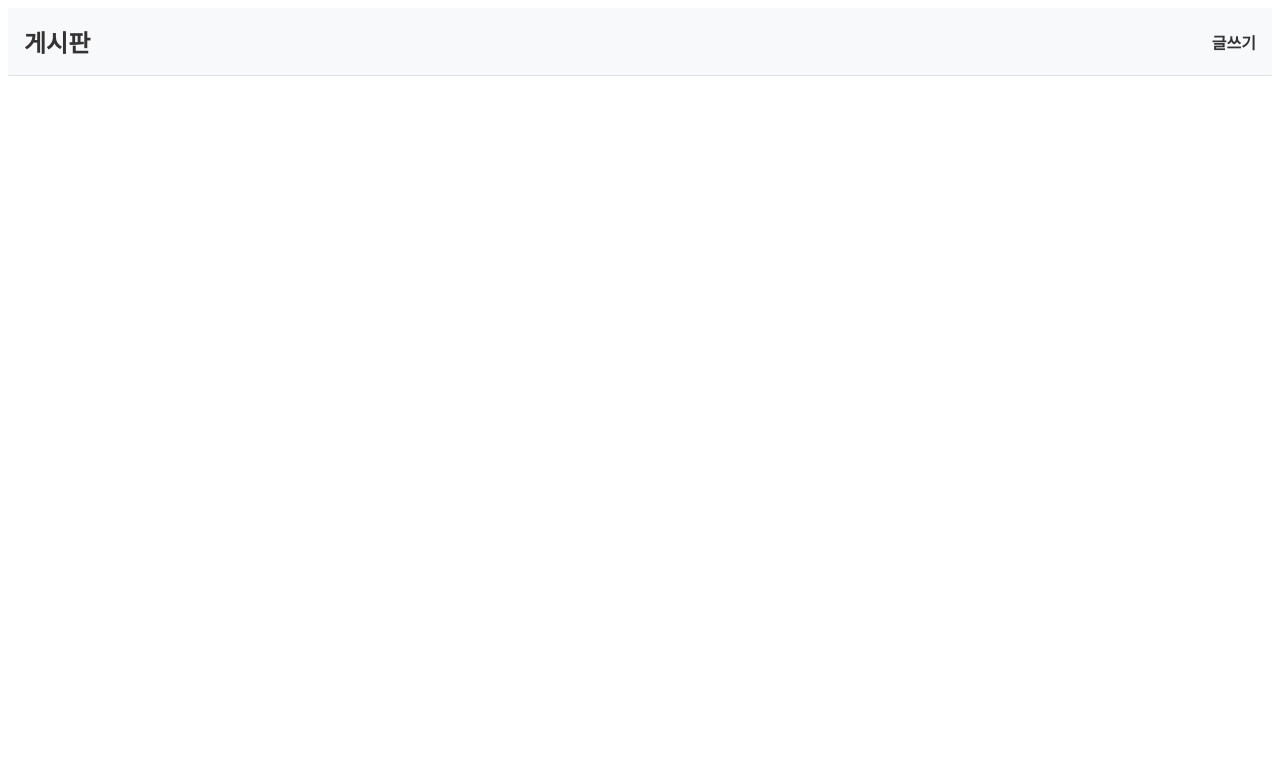
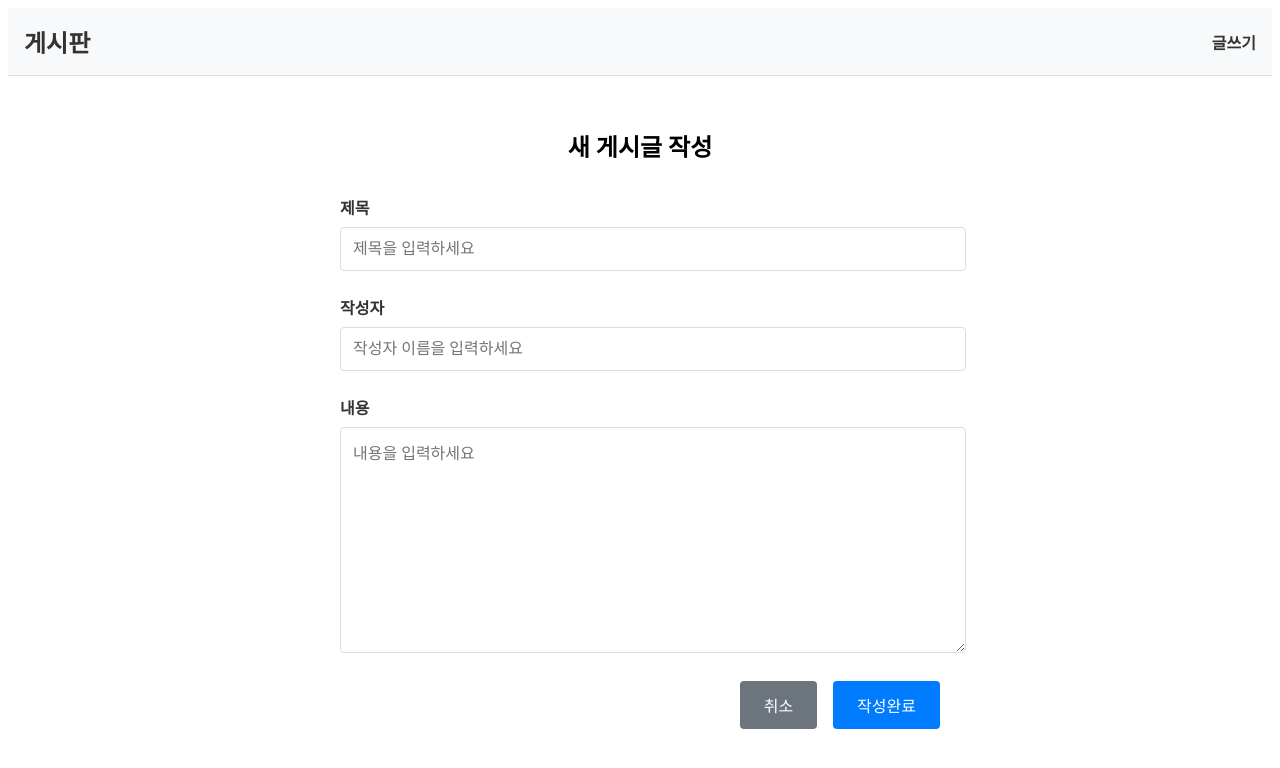
Before and after one commit to bigtr3/SvelteKitDemo, a SvelteKit app: page /write in a window 1280 px wide. Shown: the top 768 px of the page. Built offline with nearby package versions, Linux system fonts and the light colour scheme.

Commit message:
feat : 게시글 작성하기

```diff
--- a/src/routes/write/+page.server.js
+++ b/src/routes/write/+page.server.js
@@ -1 +1,41 @@
 // 글쓰기 서버 로직
+import { prisma } from '$lib/prisma.js';
+import { redirect } from '@sveltejs/kit';
+
+// POST 요청 처리 (폼 제출)
+export const actions = {
+	create: async ({ request }) => {
+		const data = await request.formData();
+		const title = data.get('title');
+		const content = data.get('content');
+		const author = data.get('author');
+
+		// 유효성 검사
+		if (!title || !content || !author) {
+			return {
+				error: '모든 필드를 입력해주세요.'
+			};
+		}
+
+		try {
+			// 데이터베이스에 새 게시글 생성
+			await prisma.post.create({
+				data: {
+					title: title.toString(),
+					content: content.toString(),
+					author: author.toString()
+				}
+			});
+
+			// 성공시 홈페이지로 리다이렉트
+			throw redirect(303, '/');
+		} catch (error) {
+			if (error.status === 303) {
+				throw error; // 리다이렉트 에러는 그대로 throw
+			}
+			return {
+				error: '게시글 작성 중 오류가 발생했습니다.'
+			};
+		}
+	}
+};
--- a/src/routes/write/+page.svelte
+++ b/src/routes/write/+page.svelte
@@ -1 +1,178 @@
 <!--글쓰기 페이지-->
+<script>
+	import { enhance } from '$app/forms';
+	import { goto } from '$app/navigation';
+
+	// 서버에서 전달받은 데이터 (에러 등)
+	export let form;
+
+	let loading = false;
+
+	// 폼 제출 시 로딩 상태 관리
+	function handleSubmit() {
+		loading = true;
+		return async ({ result }) => {
+			loading = false;
+			if (result.type === 'redirect') {
+				goto(result.location);
+			}
+		};
+	}
+</script>
+
+<svelte:head>
+	<title>글쓰기 - 게시판</title>
+</svelte:head>
+
+<div class="write-container">
+	<h2>새 게시글 작성</h2>
+
+	{#if form?.error}
+		<div class="error">
+			{form.error}
+		</div>
+	{/if}
+
+	<form method="POST" action="?/create" use:enhance={handleSubmit}>
+		<div class="form-group">
+			<label for="title">제목</label>
+			<input
+				type="text"
+				id="title"
+				name="title"
+				required
+				placeholder="제목을 입력하세요"
+				disabled={loading}
+			/>
+		</div>
+
+		<div class="form-group">
+			<label for="author">작성자</label>
+			<input
+				type="text"
+				id="author"
+				name="author"
+				required
+				placeholder="작성자 이름을 입력하세요"
+				disabled={loading}
+			/>
+		</div>
+
+		<div class="form-group">
+			<label for="content">내용</label>
+			<textarea
+				id="content"
+				name="content"
+				required
+				placeholder="내용을 입력하세요"
+				rows="10"
+				disabled={loading}
+			></textarea>
+		</div>
+
+		<div class="form-actions">
+			<button type="button" on:click={() => history.back()} disabled={loading}> 취소 </button>
+			<button type="submit" disabled={loading}>
+				{loading ? '작성 중...' : '작성완료'}
+			</button>
+		</div>
+	</form>
+</div>
+
+<style>
+	.write-container {
+		max-width: 600px;
+		margin: 0 auto;
+	}
+
+	h2 {
+		text-align: center;
+		margin-bottom: 2rem;
+	}
+
+	.error {
+		background: #f8d7da;
+		color: #721c24;
+		padding: 1rem;
+		border-radius: 4px;
+		margin-bottom: 1rem;
+		border: 1px solid #f5c6cb;
+	}
+
+	.form-group {
+		margin-bottom: 1.5rem;
+	}
+
+	label {
+		display: block;
+		margin-bottom: 0.5rem;
+		font-weight: bold;
+		color: #333;
+	}
+
+	input,
+	textarea {
+		width: 100%;
+		padding: 0.75rem;
+		border: 1px solid #ddd;
+		border-radius: 4px;
+		font-size: 1rem;
+		font-family: inherit;
+	}
+
+	input:focus,
+	textarea:focus {
+		outline: none;
+		border-color: #007bff;
+		box-shadow: 0 0 0 2px rgba(0, 123, 255, 0.25);
+	}
+
+	input:disabled,
+	textarea:disabled {
+		background-color: #f8f9fa;
+		cursor: not-allowed;
+	}
+
+	textarea {
+		resize: vertical;
+		min-height: 200px;
+	}
+
+	.form-actions {
+		display: flex;
+		gap: 1rem;
+		justify-content: flex-end;
+	}
+
+	button {
+		padding: 0.75rem 1.5rem;
+		border: none;
+		border-radius: 4px;
+		font-size: 1rem;
+		cursor: pointer;
+		transition: background-color 0.2s;
+	}
+
+	button[type='button'] {
+		background: #6c757d;
+		color: white;
+	}
+
+	button[type='button']:hover:not(:disabled) {
+		background: #545b62;
+	}
+
+	button[type='submit'] {
+		background: #007bff;
+		color: white;
+	}
+
+	button[type='submit']:hover:not(:disabled) {
+		background: #0056b3;
+	}
+
+	button:disabled {
+		opacity: 0.6;
+		cursor: not-allowed;
+	}
+</style>
```
Also changed, not shown: 1 other file (tests, documents, lock files or other folders).
